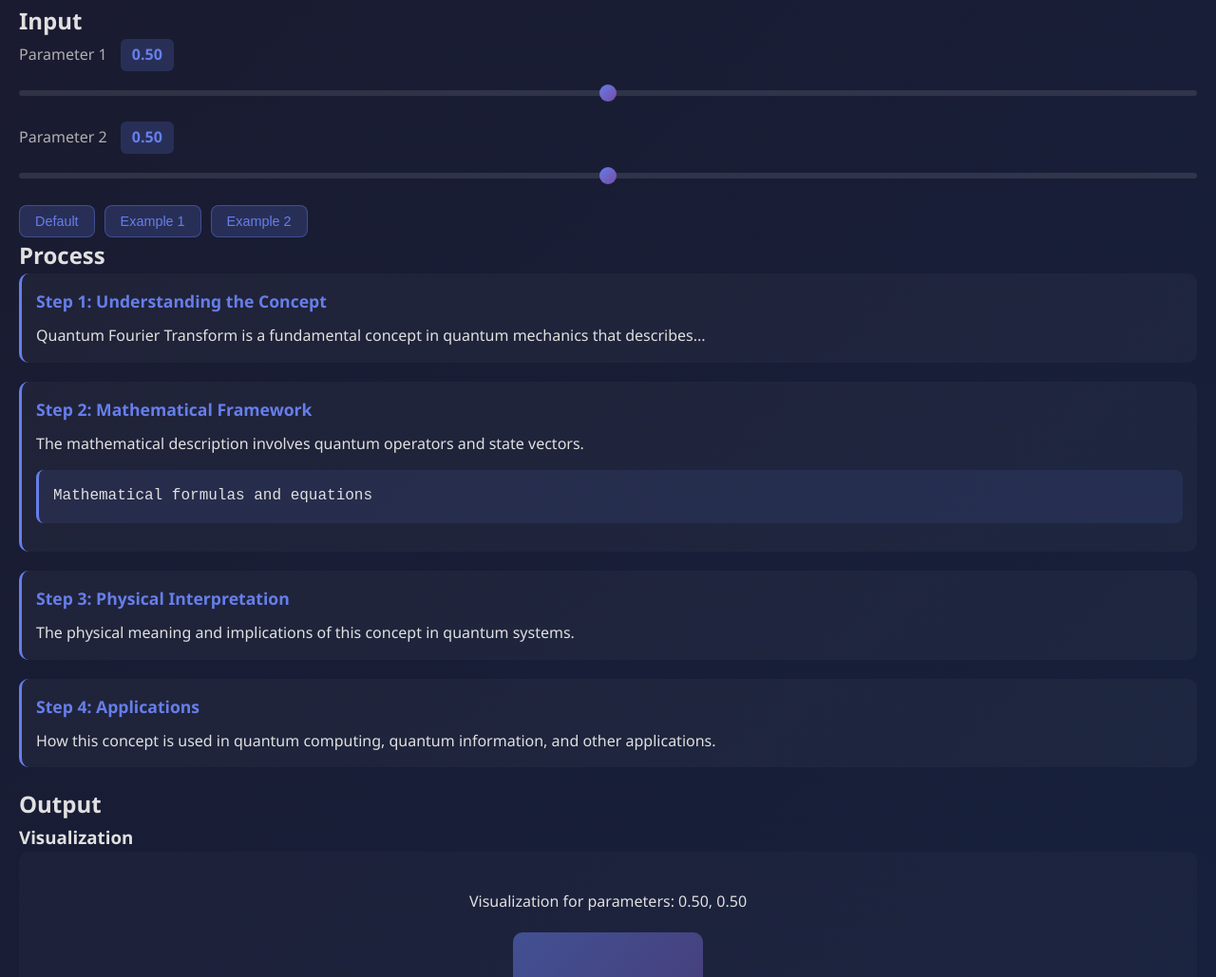
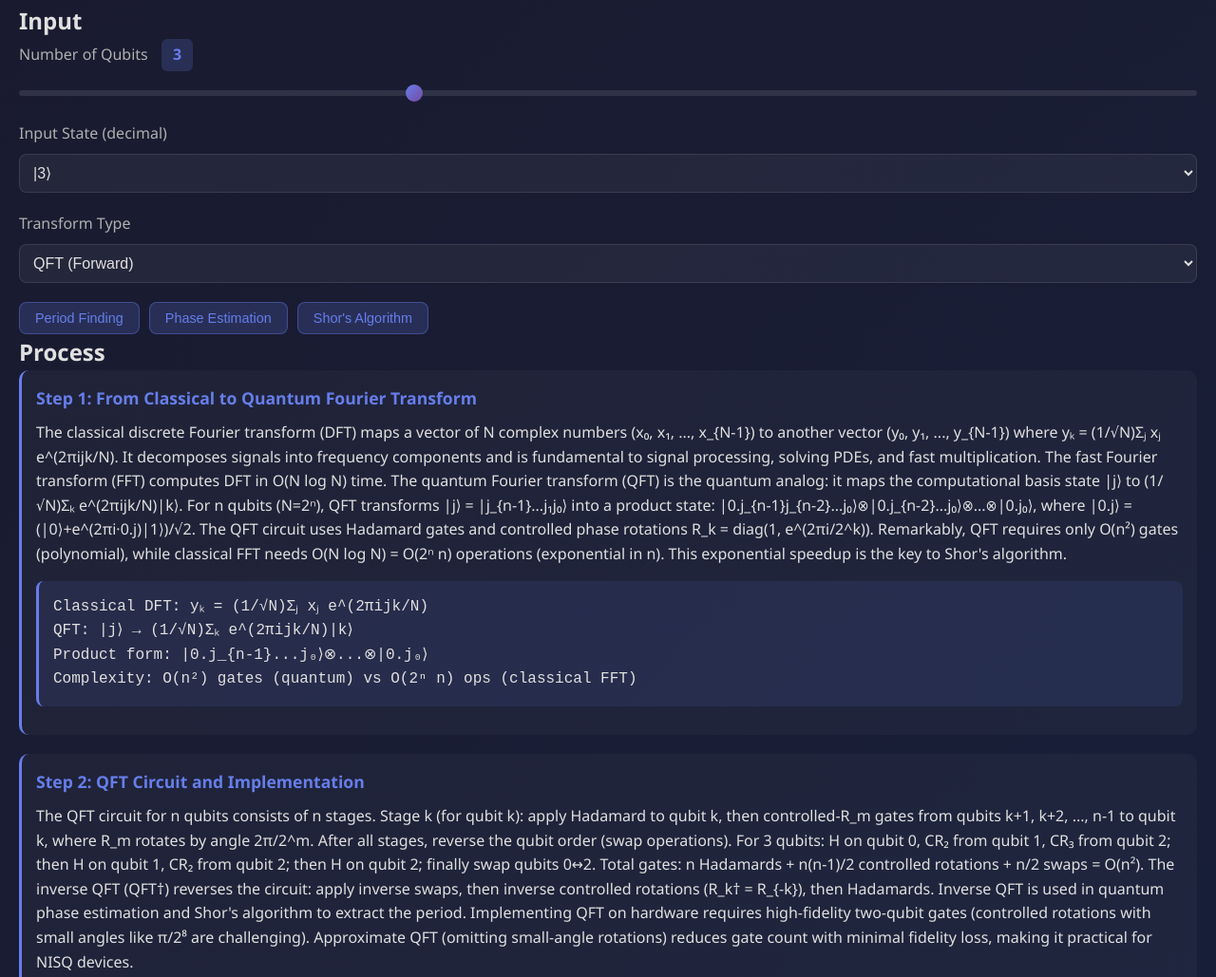
Before and after one commit to sunkaramallikarjuna369/QuantumConceptsIndepth, a plain HTML site: page quantum-fourier-transform/index.html in a window 1280 px wide. Shown: the part 297-1326 px from the top of the page at 95% size. Drawn offline with nearby package versions, Linux system fonts and the light colour scheme.

Commit message:
Upgrade Quantum Fourier Transform concept with QFT circuit, phase estimation, and Shor's algorithm
Co-Authored-By: sunkaramallikarjuna63@gmail.com <sunkaramallikarjuna63@gmail.com>

```diff
--- a/quantum-fourier-transform/index.html
+++ b/quantum-fourier-transform/index.html
@@ -22,25 +22,37 @@
                 <h2>Input</h2>
 
                 <div class="input-group">
-                    <label for="param1">
-                        Parameter 1
-                        <span class="value-display" id="param1-value">0.5</span>
+                    <label for="num-qubits">
+                        Number of Qubits
+                        <span class="value-display" id="num-qubits-value">3</span>
                     </label>
-                    <input type="range" id="param1" min="0" max="1" step="0.01" value="0.5">
+                    <input type="range" id="num-qubits" min="2" max="5" step="1" value="3">
                 </div>
 
                 <div class="input-group">
-                    <label for="param2">
-                        Parameter 2
-                        <span class="value-display" id="param2-value">0.5</span>
-                    </label>
-                    <input type="range" id="param2" min="0" max="1" step="0.01" value="0.5">
+                    <label for="input-state">Input State (decimal)</label>
+                    <select id="input-state">
+                        <option value="0">|0⟩ (all zeros)</option>
+                        <option value="1">|1⟩</option>
+                        <option value="3" selected>|3⟩</option>
+                        <option value="5">|5⟩</option>
+                        <option value="7">|7⟩</option>
+                    </select>
+                </div>
+
+                <div class="input-group">
+                    <label for="transform-type">Transform Type</label>
+                    <select id="transform-type">
+                        <option value="qft" selected>QFT (Forward)</option>
+                        <option value="inverse-qft">Inverse QFT</option>
+                        <option value="classical-fft">Classical FFT (comparison)</option>
+                    </select>
                 </div>
 
                 <div class="preset-buttons">
-                    <button class="preset-btn" onclick="applyPreset('default')">Default</button>
-                    <button class="preset-btn" onclick="applyPreset('example1')">Example 1</button>
-                    <button class="preset-btn" onclick="applyPreset('example2')">Example 2</button>
+                    <button class="preset-btn" onclick="applyPreset('period-finding')">Period Finding</button>
+                    <button class="preset-btn" onclick="applyPreset('phase-estimation')">Phase Estimation</button>
+                    <button class="preset-btn" onclick="applyPreset('shor-demo')">Shor's Algorithm</button>
                 </div>
             </section>
 
@@ -49,34 +61,55 @@
                 <h2>Process</h2>
 
                 <div class="process-step">
-                    <h3>Step 1: Understanding the Concept</h3>
+                    <h3>Step 1: From Classical to Quantum Fourier Transform</h3>
                     <p>
-                        Quantum Fourier Transform is a fundamental concept in quantum mechanics that describes...
-                    </p>
-                </div>
-
-                <div class="process-step">
-                    <h3>Step 2: Mathematical Framework</h3>
-                    <p>
-                        The mathematical description involves quantum operators and state vectors.
+                        The classical discrete Fourier transform (DFT) maps a vector of N complex numbers (x₀, x₁, ..., x_{N-1}) to another vector (y₀, y₁, ..., y_{N-1}) where yₖ = (1/√N)Σⱼ xⱼ e^(2πijk/N). It decomposes signals into frequency components and is fundamental to signal processing, solving PDEs, and fast multiplication. The fast Fourier transform (FFT) computes DFT in O(N log N) time. The quantum Fourier transform (QFT) is the quantum analog: it maps the computational basis state |j⟩ to (1/√N)Σₖ e^(2πijk/N)|k⟩. For n qubits (N=2ⁿ), QFT transforms |j⟩ = |j_{n-1}...j₁j₀⟩ into a product state: |0.j_{n-1}j_{n-2}...j₀⟩⊗|0.j_{n-2}...j₀⟩⊗...⊗|0.j₀⟩, where |0.j⟩ = (|0⟩+e^(2πi·0.j)|1⟩)/√2. The QFT circuit uses Hadamard gates and controlled phase rotations R_k = diag(1, e^(2πi/2^k)). Remarkably, QFT requires only O(n²) gates (polynomial), while classical FFT needs O(N log N) = O(2ⁿ n) operations (exponential in n). This exponential speedup is the key to Shor's algorithm.
                     </p>
                     <div class="formula-box">
-                        Mathematical formulas and equations
+                        Classical DFT: yₖ = (1/√N)Σⱼ xⱼ e^(2πijk/N)<br>
+                        QFT: |j⟩ → (1/√N)Σₖ e^(2πijk/N)|k⟩<br>
+                        Product form: |0.j_{n-1}...j₀⟩⊗...⊗|0.j₀⟩<br>
+                        Complexity: O(n²) gates (quantum) vs O(2ⁿ n) ops (classical FFT)
                     </div>
                 </div>
 
                 <div class="process-step">
-                    <h3>Step 3: Physical Interpretation</h3>
+                    <h3>Step 2: QFT Circuit and Implementation</h3>
                     <p>
-                        The physical meaning and implications of this concept in quantum systems.
+                        The QFT circuit for n qubits consists of n stages. Stage k (for qubit k): apply Hadamard to qubit k, then controlled-R_m gates from qubits k+1, k+2, ..., n-1 to qubit k, where R_m rotates by angle 2π/2^m. After all stages, reverse the qubit order (swap operations). For 3 qubits: H on qubit 0, CR₂ from qubit 1, CR₃ from qubit 2; then H on qubit 1, CR₂ from qubit 2; then H on qubit 2; finally swap qubits 0↔2. Total gates: n Hadamards + n(n-1)/2 controlled rotations + n/2 swaps = O(n²). The inverse QFT (QFT†) reverses the circuit: apply inverse swaps, then inverse controlled rotations (R_k† = R_{-k}), then Hadamards. Inverse QFT is used in quantum phase estimation and Shor's algorithm to extract the period. Implementing QFT on hardware requires high-fidelity two-qubit gates (controlled rotations with small angles like π/2⁸ are challenging). Approximate QFT (omitting small-angle rotations) reduces gate count with minimal fidelity loss, making it practical for NISQ devices.
                     </p>
+                    <div class="formula-box">
+                        QFT circuit: H + controlled-R gates + swaps<br>
+                        Gate count: n H + n(n-1)/2 CR + n/2 swaps = O(n²)<br>
+                        Inverse QFT: Reverse circuit (QFT†)<br>
+                        Approximate QFT: Omit small rotations (R_k for large k)
+                    </div>
                 </div>
 
                 <div class="process-step">
-                    <h3>Step 4: Applications</h3>
+                    <h3>Step 3: Quantum Phase Estimation</h3>
                     <p>
-                        How this concept is used in quantum computing, quantum information, and other applications.
+                        Quantum phase estimation (QPE) is the killer app of QFT. Given a unitary U and an eigenstate |ψ⟩ with eigenvalue e^(2πiφ), QPE estimates φ to n bits of precision. The algorithm: prepare n ancilla qubits in |0⟩ⁿ and apply Hadamards to get |+⟩ⁿ. Apply controlled-U^(2^k) gates from ancilla qubit k to |ψ⟩ (for k=0 to n-1). This creates the state (1/√2ⁿ)Σⱼ e^(2πiφj)|j⟩|ψ⟩. Apply inverse QFT to the ancilla qubits. Measuring gives j ≈ 2ⁿφ (mod 2ⁿ), so φ ≈ j/2ⁿ. With n bits, φ is estimated to precision 2^(-n). QPE is used in Shor's algorithm (finding the order of a modular exponentiation), quantum chemistry (finding molecular energy eigenvalues), and quantum machine learning (principal component analysis). The bottleneck is implementing controlled-U^(2^k), which requires U to be efficiently implementable. For Shor's algorithm, U is modular exponentiation, which can be done efficiently using quantum arithmetic circuits.
                     </p>
+                    <div class="formula-box">
+                        QPE input: Unitary U, eigenstate |ψ⟩, eigenvalue e^(2πiφ)<br>
+                        QPE output: Estimate φ to n bits (precision 2^(-n))<br>
+                        Circuit: H⊗ⁿ → controlled-U^(2^k) → QFT† → Measure<br>
+                        Applications: Shor's algorithm, quantum chemistry, PCA
+                    </div>
+                </div>
+
+                <div class="process-step">
+                    <h3>Step 4: Shor's Algorithm and Cryptography</h3>
+                    <p>
+                        Shor's algorithm (1994) factors integers in polynomial time, breaking RSA cryptography. Given N (product of two primes p and q), Shor's algorithm finds p and q in O((log N)³) time (classical: exponential, ~O(e^((log N)^(1/3)})). The algorithm reduces factoring to period finding: pick random a < N, find the period r of f(x) = a^x mod N (i.e., a^r ≡ 1 mod N). If r is even and a^(r/2) ≢ -1 mod N, then gcd(a^(r/2)±1, N) gives a factor. Period finding uses QPE: prepare |+⟩ⁿ|1⟩, apply controlled-U^(2^k) where U|y⟩ = |ay mod N⟩, then inverse QFT. Measuring gives j/2ⁿ ≈ s/r (for some s), so r is found via continued fractions. The QFT enables extracting the period from the superposition. Shor's algorithm threatens RSA, ECC, and Diffie-Hellman (all rely on hardness of factoring or discrete log). Post-quantum cryptography (lattice-based, hash-based, code-based) is being developed to resist quantum attacks. Implementing Shor's algorithm requires ~10⁶ logical qubits (10⁹ physical qubits with error correction) to factor 2048-bit RSA, estimated for the 2030s-2040s. Current record: factoring 21 = 3×7 (2012, using 4 qubits).
+                    </p>
+                    <div class="formula-box">
+                        Shor's algorithm: Factor N in O((log N)³) time<br>
+                        Period finding: Find r such that a^r ≡ 1 mod N<br>
+                        QFT role: Extract period from superposition<br>
+                        Threat: Breaks RSA, ECC, DH (2030s-2040s with 10⁹ qubits)
+                    </div>
                 </div>
             </section>
 
```
